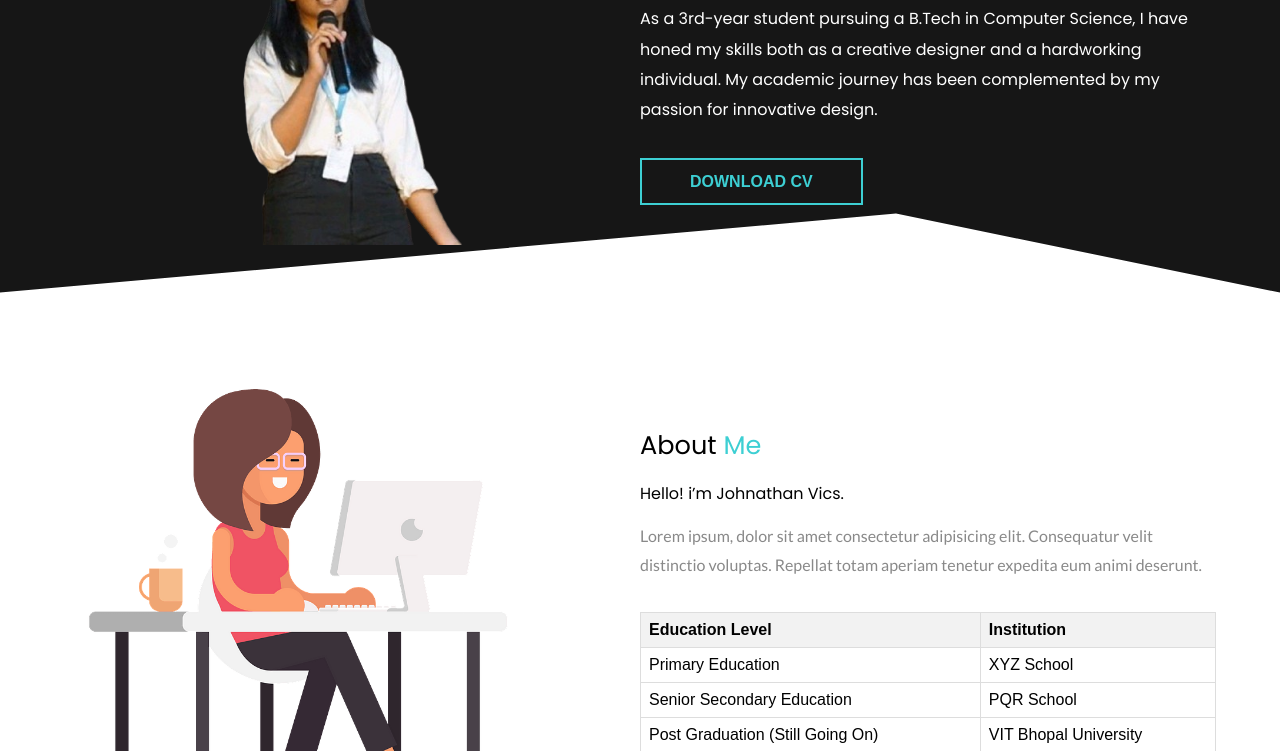
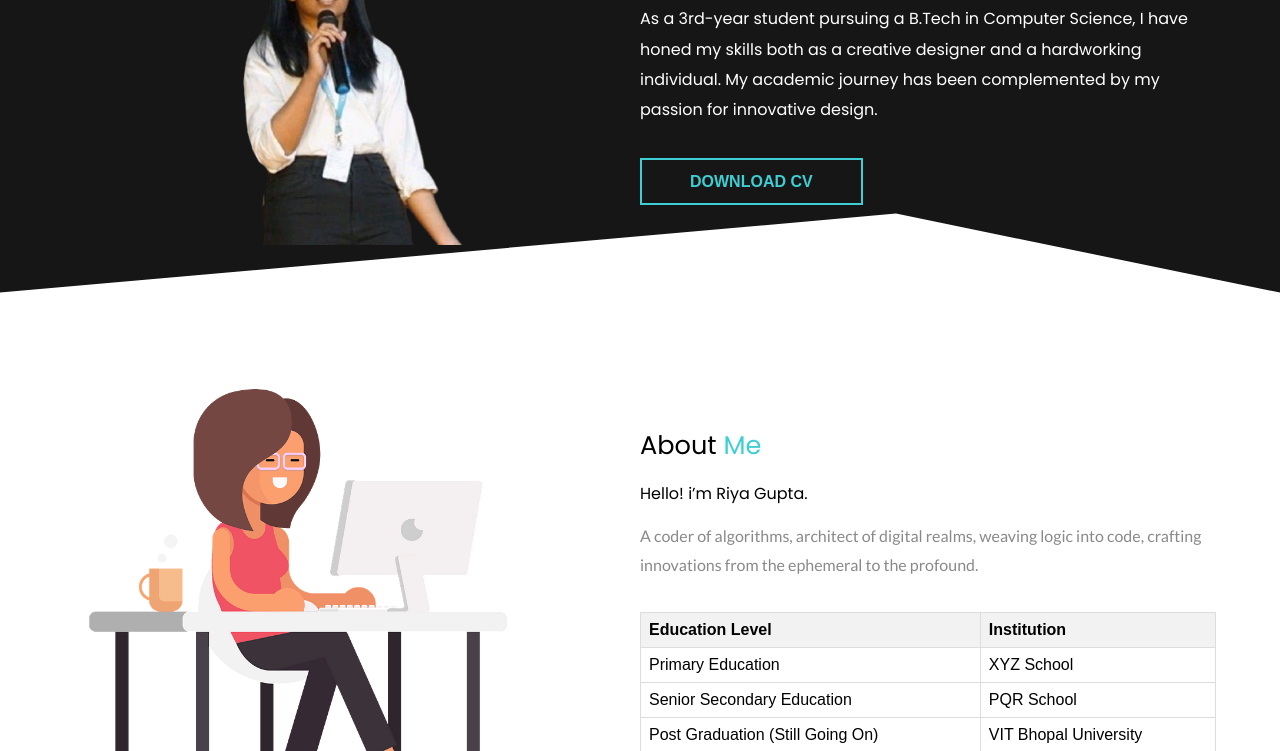
Before and after one commit to Riya922003/personalPortfolio, a plain HTML site: page index.html in a window 1280 px wide. Shown: the part 315-1066 px from the top of the page. Drawn offline with nearby package versions, Linux system fonts and the light colour scheme.

Commit message:
Update index.html

```diff
--- a/index.html
+++ b/index.html
@@ -790,8 +790,8 @@ th {
                 </div>
                 <div class="flex-1 right">
                     <h1>About <span>Me</span></h1>
-                    <h3>Hello! i’m Johnathan Vics.</h3>
-                    <p>Lorem ipsum, dolor sit amet consectetur adipisicing elit. Consequatur velit distinctio voluptas. Repellat totam aperiam tenetur expedita eum animi deserunt.</p>
+                    <h3>Hello! i’m Riya Gupta.</h3>
+                    <p>A coder of algorithms, architect of digital realms, weaving logic into code, crafting innovations from the ephemeral to the profound.</p>
                         <table>
                             <tr>
                                 <th>Education Level</th>
```
